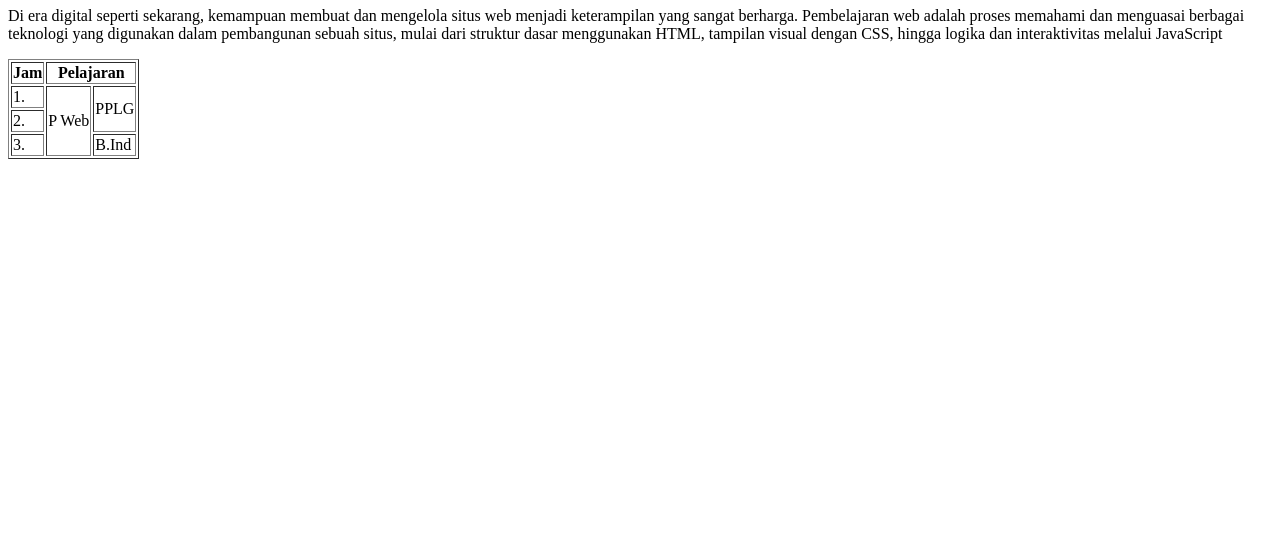
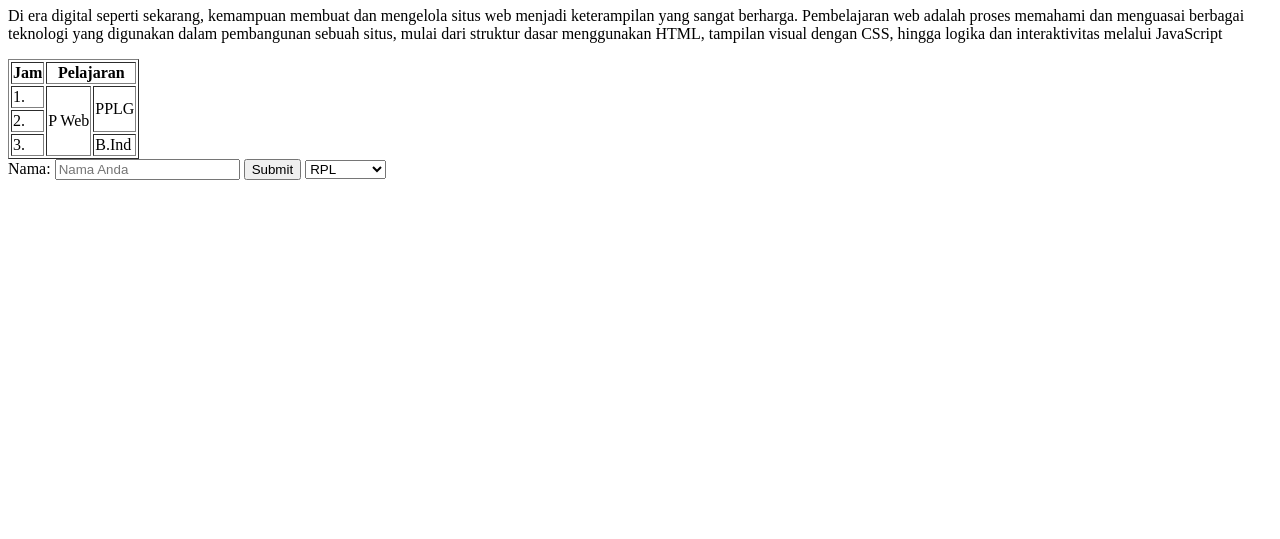
Before and after one commit to trisetyabudi/htmlsatu, a plain HTML site: page index.html in a window 1280 px wide. Shown: the part 261-800 px from the top of the page. Drawn offline with Linux system fonts and the light colour scheme.

Commit message:
versi 1.04
Penambahan form

```diff
--- a/index.html
+++ b/index.html
@@ -46,16 +46,27 @@
                         <td>3.</td>
                         <td>B.Ind</td>
                     </tr>
+            </tbody>
+
+    </table>
+    <form action=""method="">
+        <label for="">Nama: </label>
+        <input type="text" placeholder="Nama Anda">
+        <input type="submit">
+
+        <select name="" id="">
+           <option value="1">RPL</option>
+           <option value="2">DKV</option>
+           <option value="3">Akuntansi</option>
+           <option value="4">MP</option>
+           <option value="5">BD</option>
+           <option value="6">LPB</option>
 
 
-
-            </tbody>
+        </select>
 
 
-
-
-    </table>
-
+    </form>
 
 
 
```
